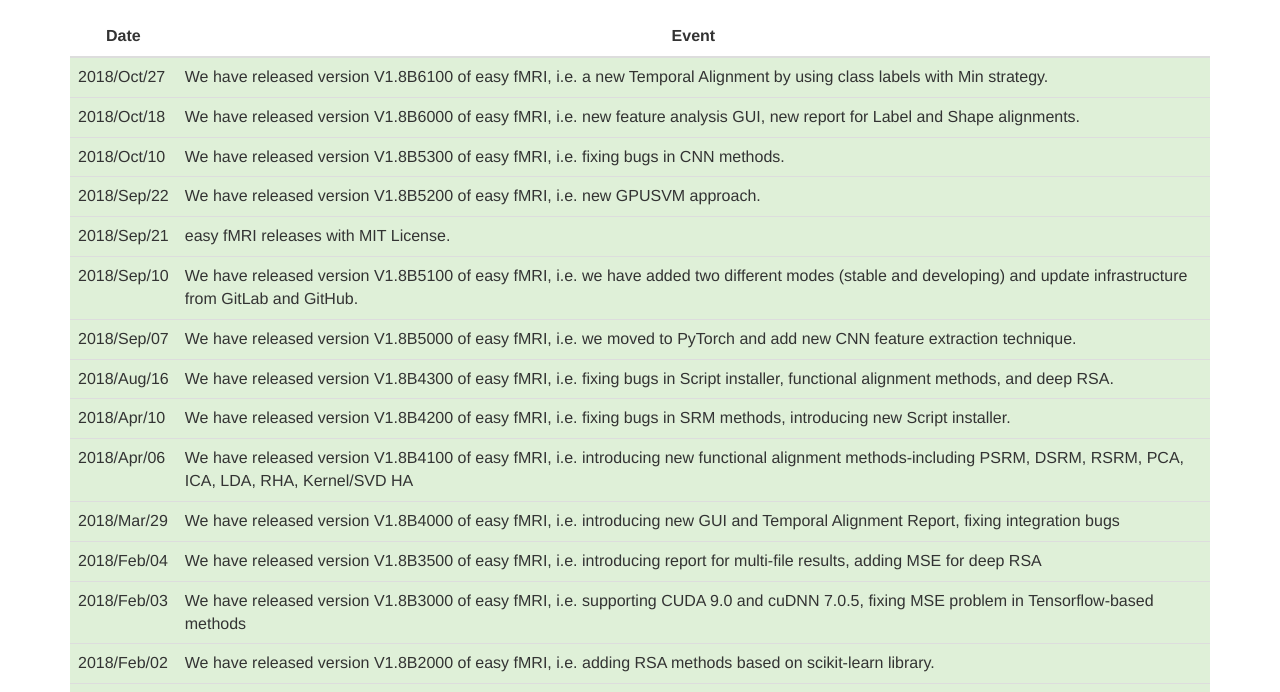
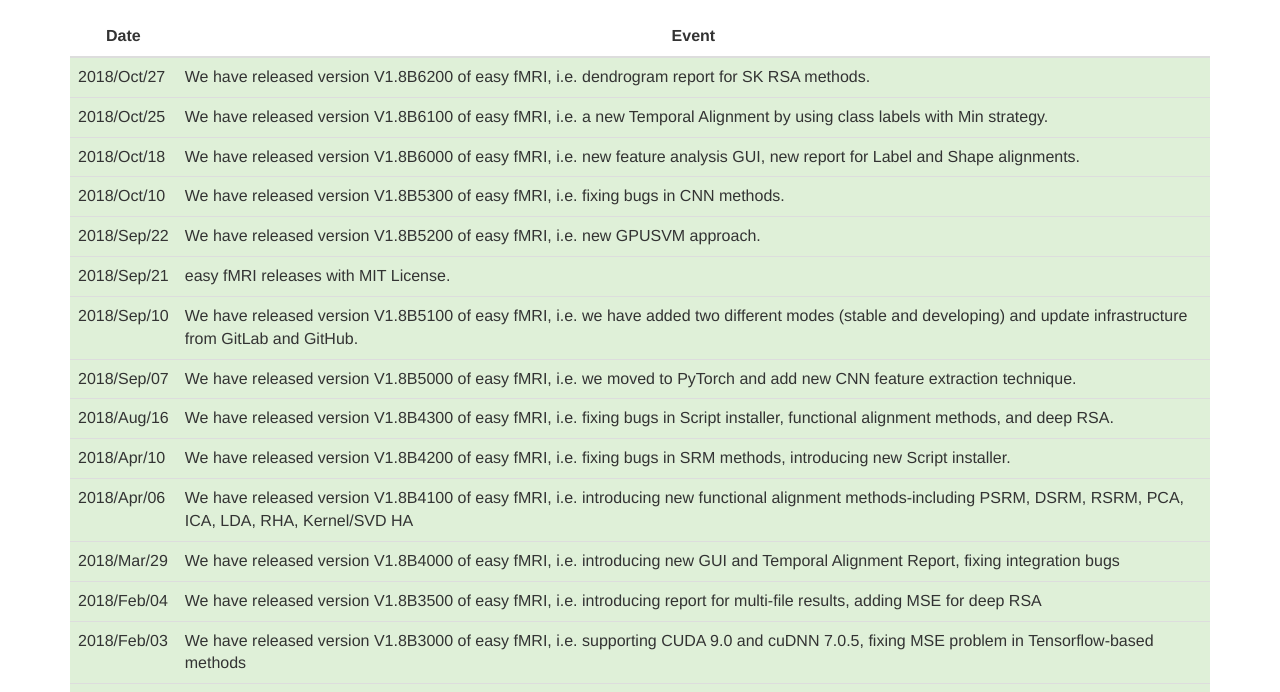
Before and after one commit to easyfmri/easyfmri.github.io, a plain HTML site: page news.html in a window 1280 px wide. Shown: the part 53-745 px from the top of the page. Drawn offline with nearby package versions, Linux system fonts and the light colour scheme.

Commit message:
V1.6B6200

```diff
--- a/news.html
+++ b/news.html
@@ -61,6 +61,10 @@
     <tbody>
       <tr class="success">
             <td>2018/Oct/27</td>
+            <td>We have released version V1.8B6200 of easy fMRI, i.e. dendrogram report for SK RSA methods.</td>
+      </tr>
+      <tr class="success">
+            <td>2018/Oct/25</td>
             <td>We have released version V1.8B6100 of easy fMRI, i.e. a new Temporal Alignment by using class labels with Min strategy.</td>
       </tr>
       <tr class="success">
```
